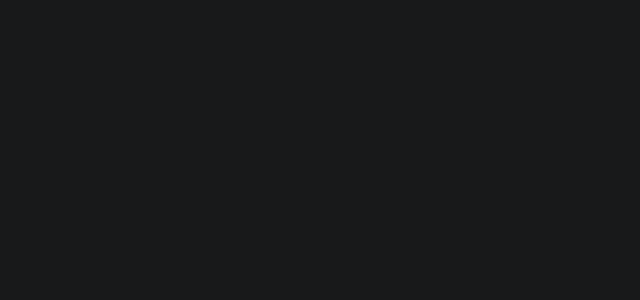
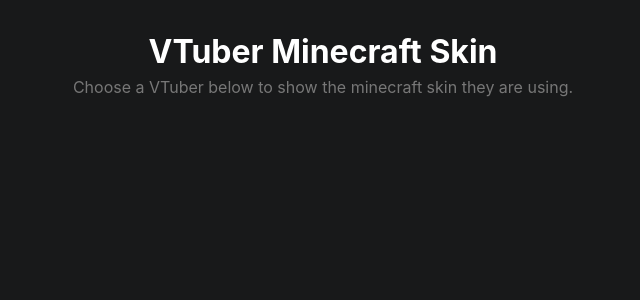
Before and after one commit to dreamwithnokz/vtuber-minecraft-skins, a Next.js app: page / in a window 1280 px wide. Shown: the top 300 px of the page, without its empty margins (317-957 px from the left). Built offline with nearby package versions, Linux system fonts and the light colour scheme.

Commit message:
Add Header component

```diff
--- /dev/null
+++ b/components/header.js
@@ -0,0 +1,32 @@
+import styled from 'styled-components';
+
+const Wrapper = styled.div`
+  margin-top: 2rem;
+  margin-bottom: 2rem;
+`;
+
+const Title = styled.h1`
+  margin: 0;
+  color: #ffffff;
+  font-size: 2em;
+  text-align: center;
+  margin-bottom: 0.2em;
+`;
+
+const Description = styled.p`
+  margin: 0;
+  color: #777777;
+  font-size: 1em;
+  text-align: center;
+`;
+
+const Header = () => (
+  <Wrapper>
+    <Title>VTuber Minecraft Skin</Title>
+    <Description>
+      Choose a VTuber below to show the minecraft skin they are using.
+    </Description>
+  </Wrapper>
+);
+
+export default Header;
--- a/pages/index.js
+++ b/pages/index.js
@@ -1,11 +1,24 @@
 import Head from 'next/head';
+import Header from '../components/header';
 
 const Home = () => (
   <div>
     <Head>
       <title>VTuber Minecraft Skins</title>
       <link rel="icon" href="/favicon.ico" />
+      <meta name="author" content="Nokz" />
+      <meta
+        name="description"
+        content="Check out every VTuber's Minecraft skin."
+      />
+      <meta
+        name="keywords"
+        content="Vtuber, Hololive, Nijisanji, Japan, Minecraft, Game, Player"
+      />
+      <meta name="viewport" content="initial-scale=1.0, width=device-width" />
     </Head>
+
+    <Header />
   </div>
 );
 
```
Also changed, not shown: 1 other file (tests, documents, lock files or other folders).
